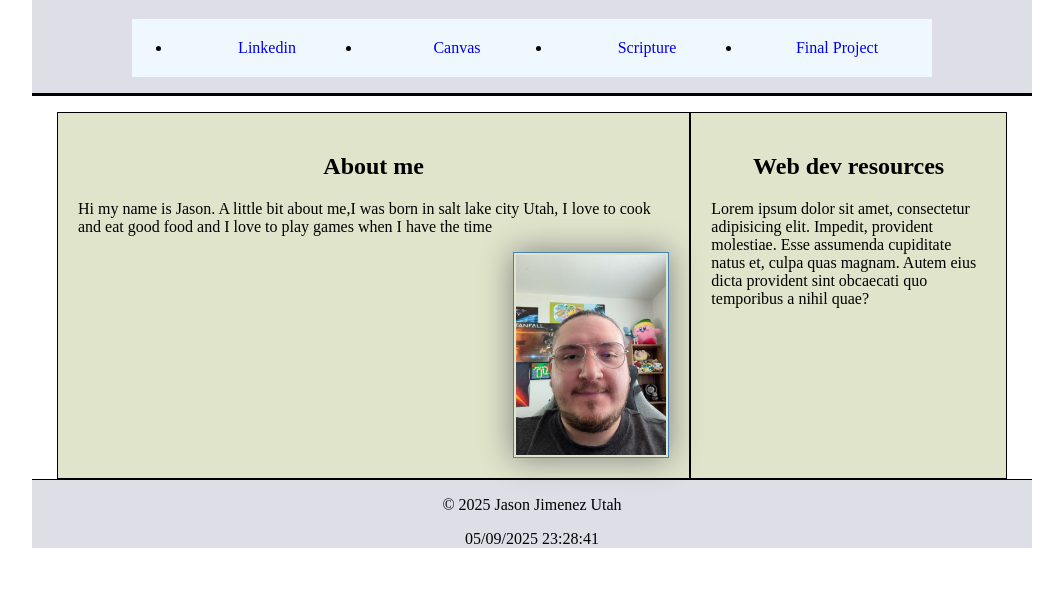
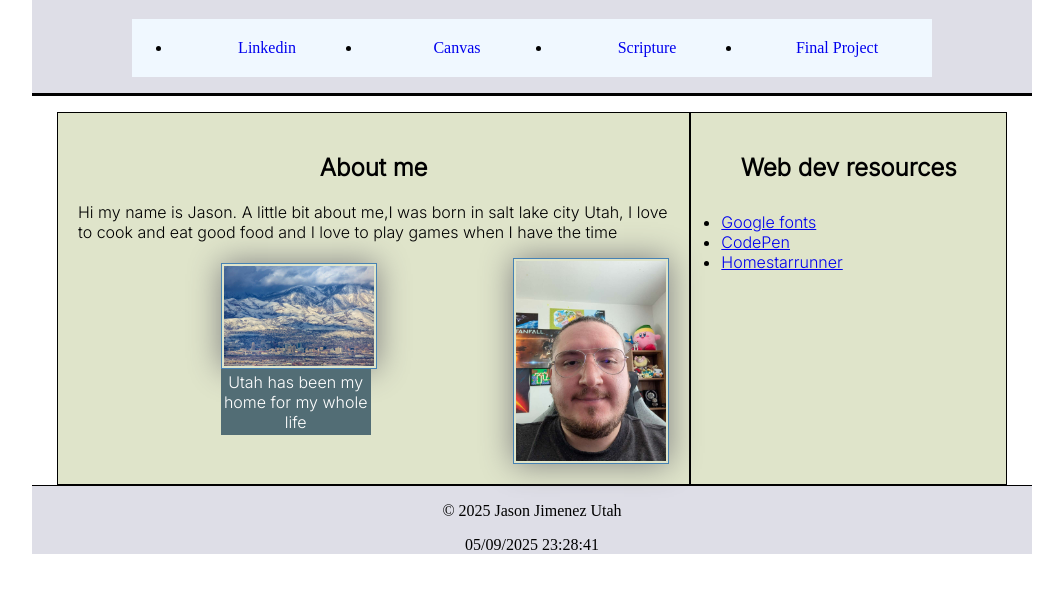
Before and after one commit to astegosaurus-jay/wdd131, a plain HTML site: page index.html in a window 1280 px wide. Shown: the part 61-654 px from the top of the page, without its empty margins (108-1171 px from the left). Drawn offline with Linux system fonts and the light colour scheme.

Commit message:
week 1 edit 2

```diff
--- a/index.html
+++ b/index.html
@@ -8,6 +8,9 @@
     <title>WDD 131 - Dynamic Web Fundamentals - Jason Jimenez</title>
     <link rel="stylesheet" href="styles/base.css">
     <script src="scripts/getdates.js" defer></script>
+    <link rel="preconnect" href="https://fonts.googleapis.com">
+<link rel="preconnect" href="https://fonts.gstatic.com" crossorigin>
+<link href="https://fonts.googleapis.com/css2?family=Inter:opsz,wght@14..32,300&display=swap" rel="stylesheet">
 </head>
 <body>
     <header>
@@ -27,11 +30,20 @@
             <h2>About me</h2>
             <p>Hi my name is Jason. A little bit about me,I was born in salt lake city Utah, I love to cook and eat good food and I love to play games when I have the time</p>
             <img src="images/picture_of_me_for_homepage.jpg" alt="picture of myself">
+
+            <figure>
+                <img src="images/SLC-winter.jpg" alt="SLC in the winter">
+                <figcaption>Utah has been my home for my whole life</figcaption>
+            </figure>
         </section>
 
         <section class="card">
             <h2>Web dev resources</h2>
-            <p>Lorem ipsum dolor sit amet, consectetur adipisicing elit. Impedit, provident molestiae. Esse assumenda cupiditate natus et, culpa quas magnam. Autem eius dicta provident sint obcaecati quo temporibus a nihil quae?</p>
+            <ul>
+                <li><a href="https://fonts.google.com/">Google fonts</a></li>
+                <li><a href="https://codepen.io/">CodePen</a></li>
+                <li><a href="https://homestarrunner.com/">Homestarrunner</a></li>
+            </ul>
         </section>
     </main>
 
--- a/styles/base.css
+++ b/styles/base.css
@@ -26,7 +26,7 @@ nav a {
 
 nav a:hover{
     color: red;
-    font-weight: 600;
+    font-weight: 500;
 }
 nav ul {
     display: flex;
@@ -45,6 +45,13 @@ main {
     background-color: rgb(223, 228, 202);
     display: grid;
     grid-template-columns: 4fr 2fr;
+
+
+    font-family: "Inter", sans-serif;
+    font-optical-sizing: auto;
+    font-weight: 300;
+    font-style: normal;
+
 
 }
 
@@ -82,6 +89,14 @@ section .card{
     float: right;
 
 }
+.card ul {
+    padding: 10px;
+
+}
+.card a:hover {
+    color: red;
+    font-weight: 500;
+}
 
 footer {
     margin-top: 10px;
@@ -91,3 +106,19 @@ footer {
     margin: 0 auto;
     background-color: rgb(222, 222, 231);
 }
+
+figure {
+    display: flex;
+    flex-flow: column;
+    padding: 5px;
+    max-width: 150px;
+    margin: auto;
+    grid-row: 2;
+}
+
+figcaption {
+    background-color: #526d75;
+    color: #fff;
+    padding: 3px;
+    text-align: center;
+}
```
Also changed, not shown: images/SLC-winter.jpg (added).
